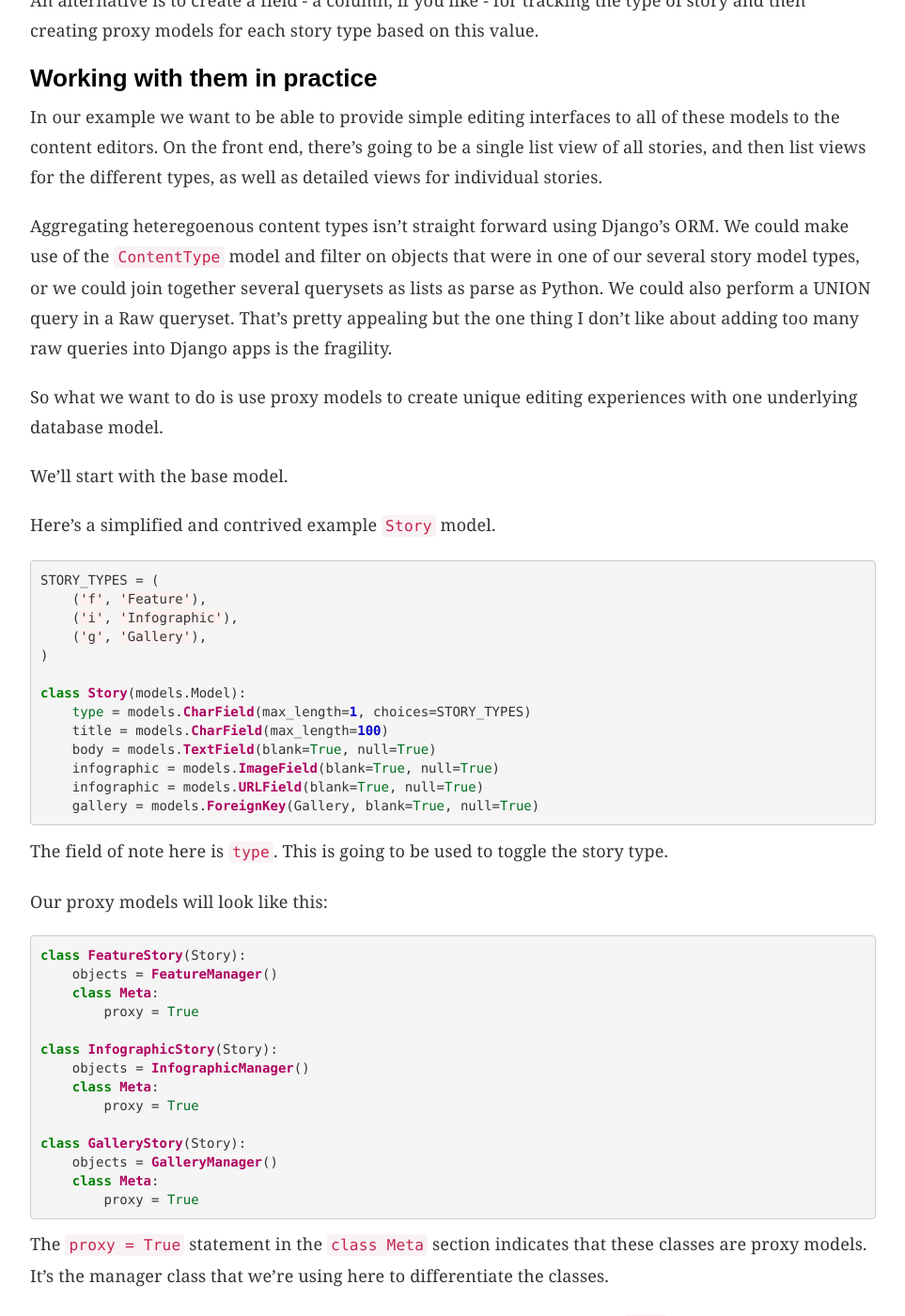
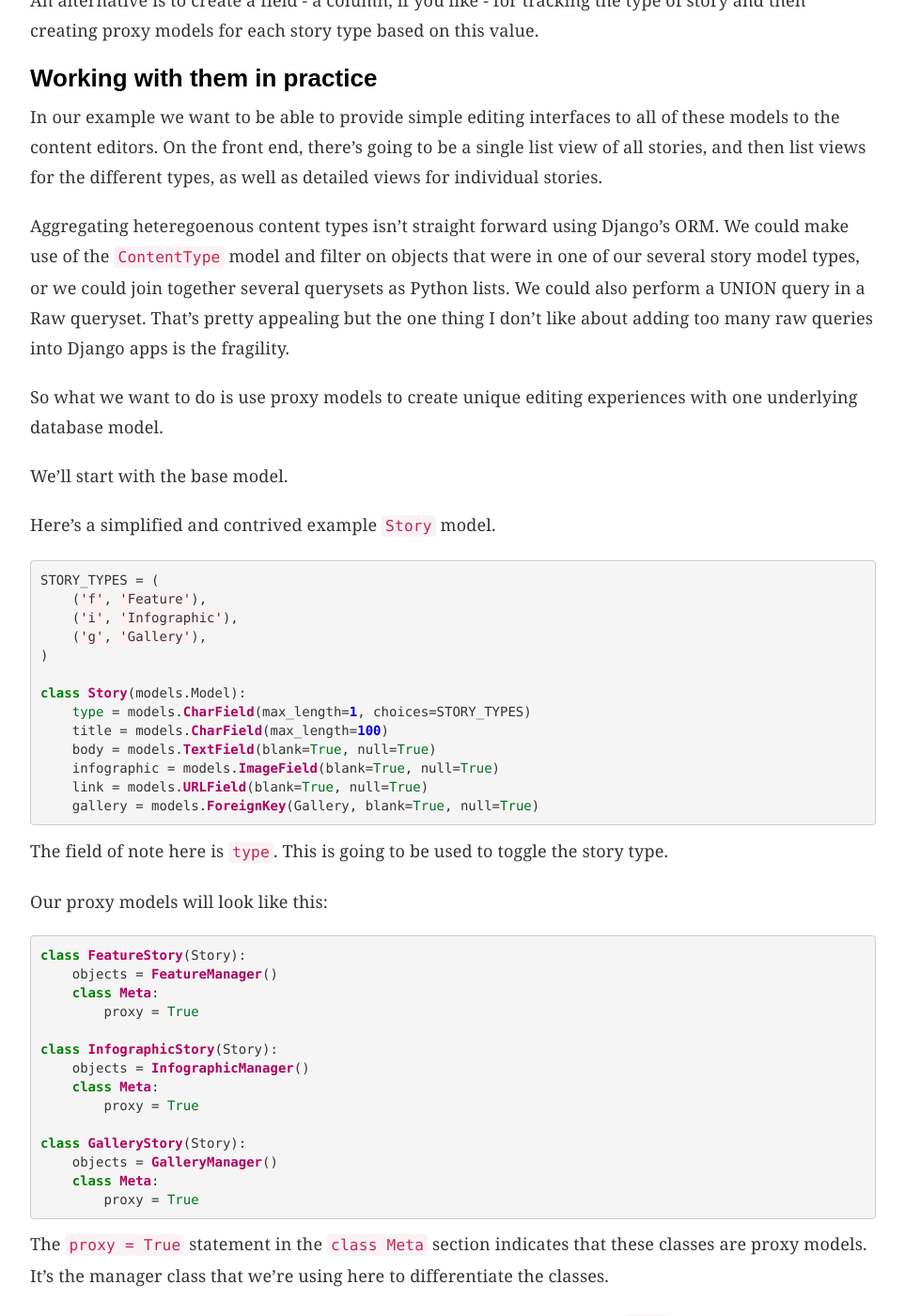
Before and after one commit to bennylope/bennylope.github.com, a Jekyll site: the page built from _posts/2014-12-14-django-proxy-models.md, in a window 1280 px wide and 1400 px high, scrolled down 1616 px. Shown: the whole window at 94% size, without its empty margins (158-1121 px from the left). Built offline with Jekyll 4.4.1, drawn with Linux system fonts in a browser that asks for light colours; some web fonts are replaced; comment, search, counter and statistics services are not loaded; some of the changed text lies outside the part shown.

Commit message:
Typos and fixes

```diff
--- a/_posts/2014-12-14-django-proxy-models.md
+++ b/_posts/2014-12-14-django-proxy-models.md
@@ -88,7 +88,7 @@ the different types, as well as detailed views for individual stories.
 Aggregating heteregoenous content types isn't straight forward using
 Django's ORM. We could make use of the `ContentType` model and filter on
 objects that were in one of our several story model types, or we could
-join together several querysets as lists as parse as Python. We could
+join together several querysets as Python lists. We could
 also perform a UNION query in a Raw queryset. That's pretty appealing
 but the one thing I don't like about adding too many raw queries into
 Django apps is the fragility.
@@ -112,7 +112,7 @@ class Story(models.Model):
     title = models.CharField(max_length=100)
     body = models.TextField(blank=True, null=True)
     infographic = models.ImageField(blank=True, null=True)
-    infographic = models.URLField(blank=True, null=True)
+    link = models.URLField(blank=True, null=True)
     gallery = models.ForeignKey(Gallery, blank=True, null=True)
 {% endhighlight %}
 
```
Also changed, not shown: other parts of _posts/2014-12-14-django-proxy-models.md (+3 -2 lines).
